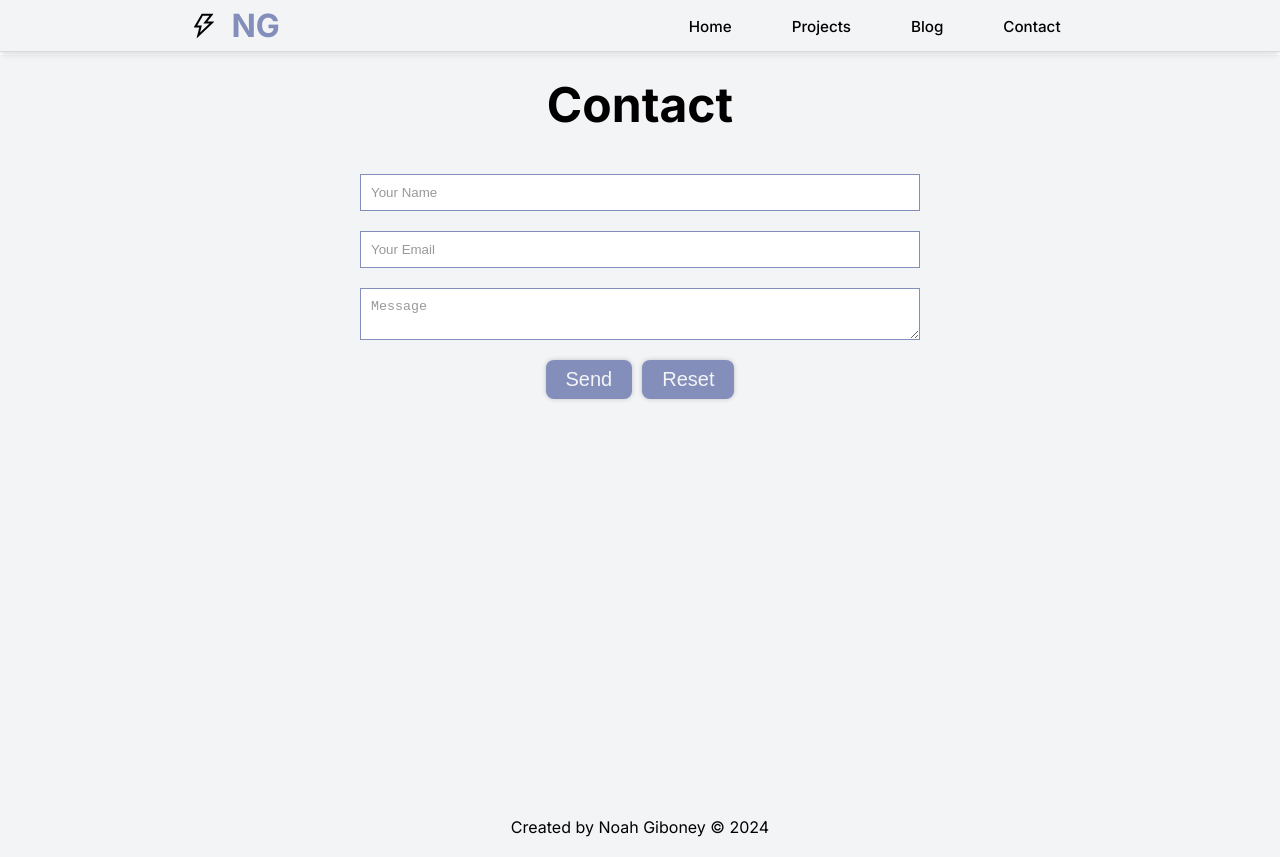
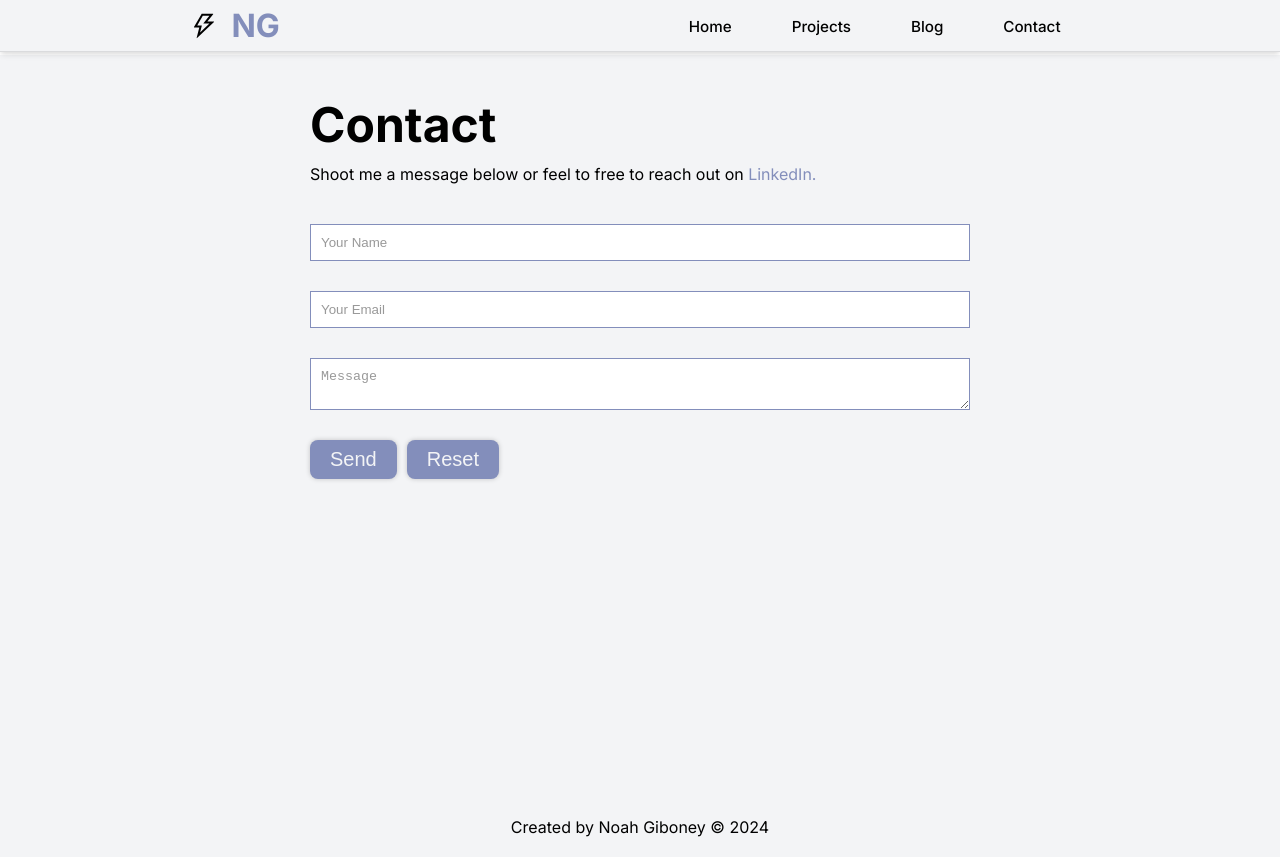
Before and after one commit to noahgiboney/noahgiboney-portfolio-v2, a Next.js app: page /contact in a window 1280 px wide. Built offline with nearby package versions, Linux system fonts and the light colour scheme.

Commit message:
feat: contact page info message

```diff
--- a/src/app/contact/page.jsx
+++ b/src/app/contact/page.jsx
@@ -48,12 +48,22 @@ export default function ContactForm() {
 
   return (
     <div className={style.background}>
-      <h1>Contact</h1>
+      <div className={style.info}></div>
+
       <form
         ref={form}
         onSubmit={sendEmail}
         className={style.inputFormContainer}
       >
+        <div>
+          <h1>Contact</h1>
+          <p>
+            {" "}
+            Shoot me a message below or feel to free to reach out on{" "}
+            <a href="https://www.linkedin.com/in/noah-giboney-896847261/" target="_blank">LinkedIn.</a>
+          </p>
+        </div>
+
         <input
           placeholder="Your Name"
           name="name"
--- a/src/app/styles/contact.module.css
+++ b/src/app/styles/contact.module.css
@@ -2,23 +2,29 @@
   background-color: var(--background);
   height: 89vh;
   padding: 20px;
-    font-size: left;
+}
+
+.background a {
+  color: var(--accent);
 }
 
 .background h1 {
   font-size: 3rem;
-    margin-bottom: 20px;
-    text-align: center;
+  margin-bottom: 10px;
+}
+
+.background p {
+  margin-bottom: 30px;
 }
 
 .inputFormContainer {
-    max-width: 600px;
+  max-width: 700px;
   width: 100%;
   margin: auto;
   padding: 20px;
   display: flex;
   flex-direction: column;
-    align-items: center;
+  gap: 10px;
 }
 
 .inputFormContainer input,
@@ -61,5 +67,5 @@
 }
 
 .button:hover {
-    background-color: #616A8B;
+  background-color: #616a8b;
 }
```
Also changed, not shown: src/app/page.tsx (+4 -3 lines). Lines whose indentation alone changed are shown as unchanged.
